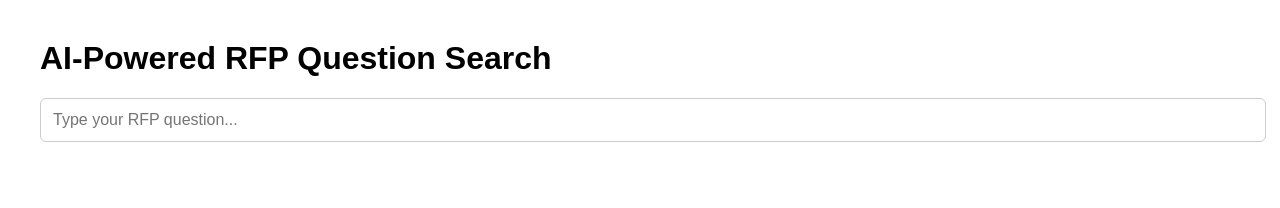
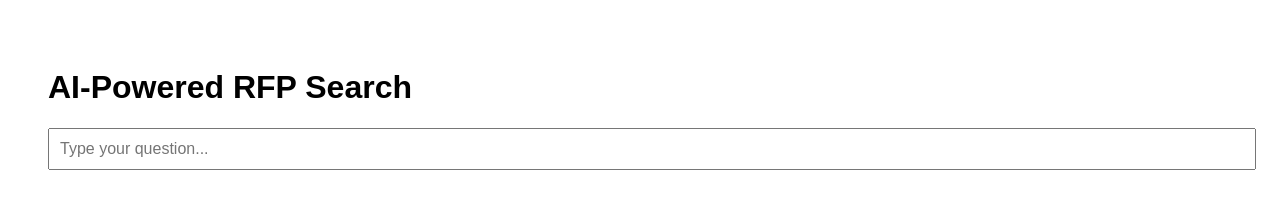
Before and after one commit to alexdemocskonyi/rfp-search-tool, a plain HTML site: page index.html in a window 1280 px wide. Drawn offline with Linux system fonts and the light colour scheme.

Commit message:
Update index.html

```diff
--- a/index.html
+++ b/index.html
@@ -2,36 +2,18 @@
 <html lang="en">
 <head>
   <meta charset="UTF-8" />
-  <meta name="viewport" content="width=device-width, initial-scale=1.0"/>
   <title>AI-Powered RFP Search</title>
   <style>
-    body {
-      font-family: Arial, sans-serif;
-      margin: 40px;
-    }
-    #search-box {
-      width: 100%;
-      padding: 12px;
-      font-size: 16px;
-      margin-bottom: 24px;
-      border: 1px solid #ccc;
-      border-radius: 6px;
-    }
-    .card {
-      margin-bottom: 20px;
-      padding: 16px;
-      border: 1px solid #ddd;
-      border-radius: 6px;
-      background: #f9f9f9;
-    }
-    .card small {
-      color: #666;
-    }
+    body { font-family: Arial, sans-serif; padding: 40px; }
+    #search-box { width: 100%; padding: 10px; font-size: 16px; }
+    .card { border: 1px solid #ddd; padding: 15px; margin-top: 15px; border-radius: 6px; background: #f9f9f9; }
+    .card h3 { margin: 0 0 10px; }
+    .card small { color: #666; }
   </style>
 </head>
 <body>
-  <h1>AI-Powered RFP Question Search</h1>
-  <input type="text" id="search-box" placeholder="Type your RFP question..." />
+  <h1>AI-Powered RFP Search</h1>
+  <input id="search-box" type="text" placeholder="Type your question..." />
   <div id="results"></div>
   <script src="script.js"></script>
 </body>
```
